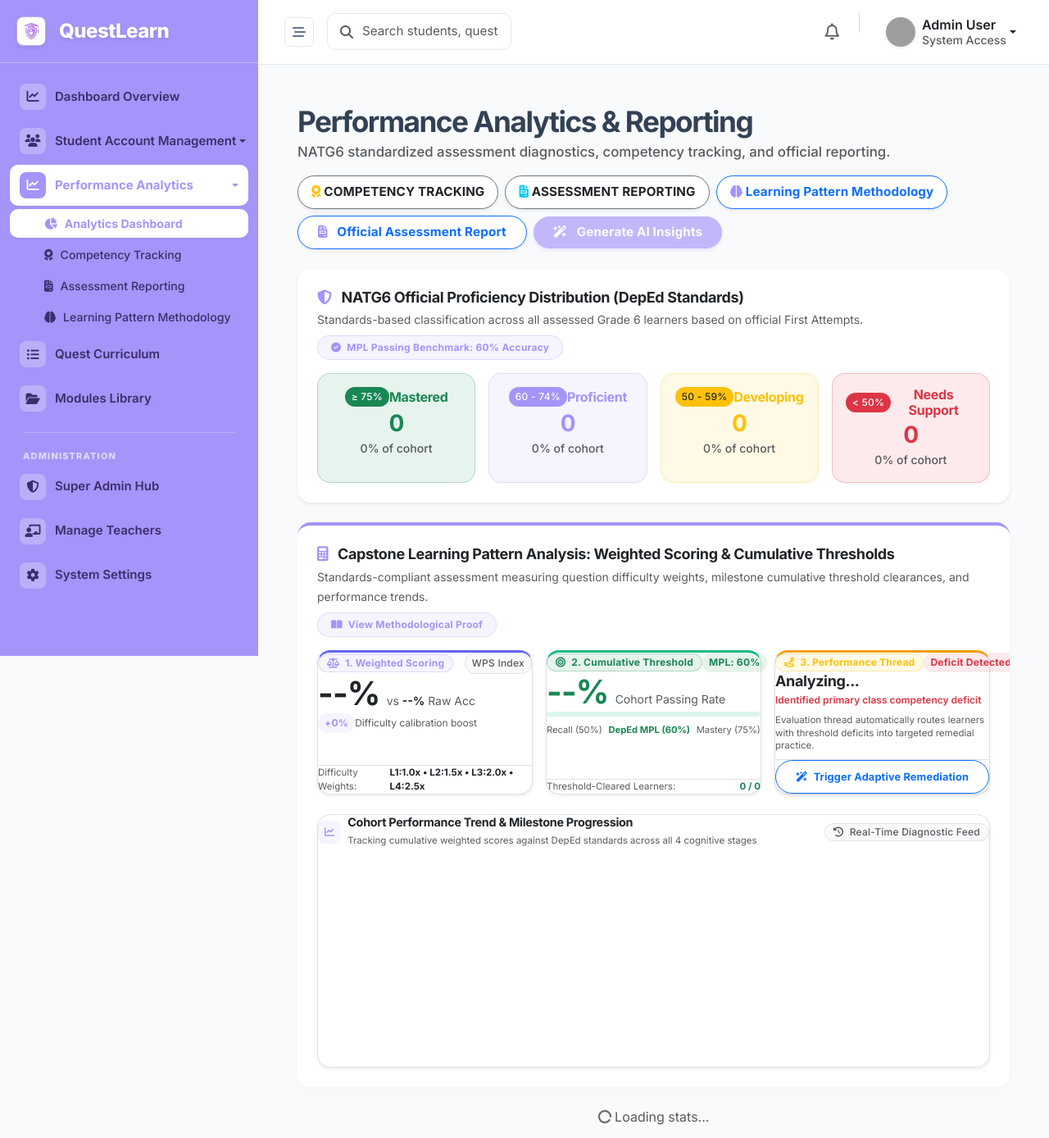
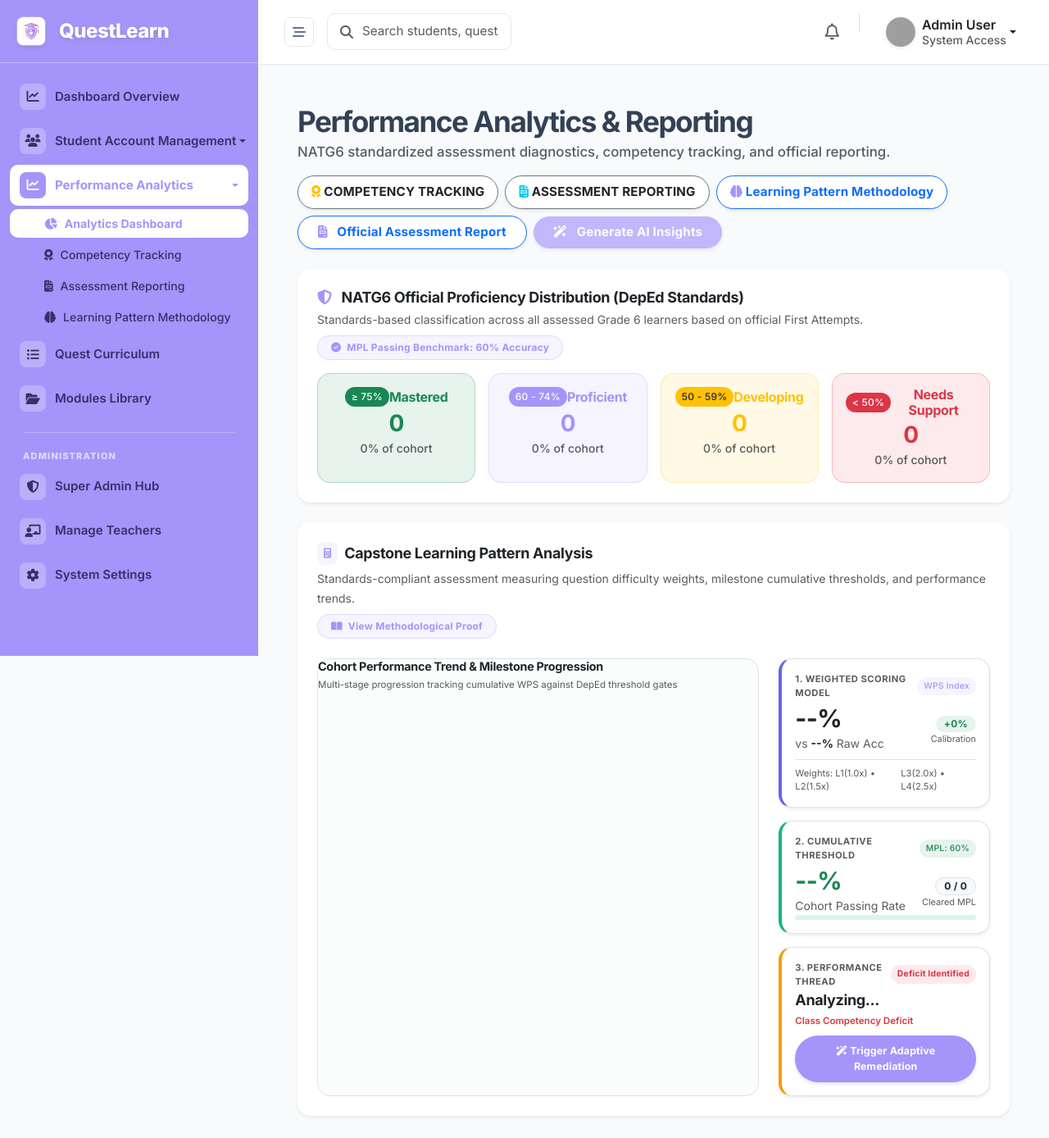
Before and after one commit to gentilesjaydev/questlearnadmin, a PHP site: page /pages/teacher/performance in a window 1280 px wide. Shown: the top 1388 px of the page at 82% size. Run offline with PHP 8.4, Linux system fonts and the light colour scheme; a map, chart or similar area stays blank; some libraries are stand-ins or nearby versions; grey boxes are pictures that could not be loaded.

Commit message:
style(performance): redesign Capstone Learning Pattern Analysis into modern 2-column layout (spacious chart + stacked pillar cards)

```diff
--- a/pages/teacher/performance.php
+++ b/pages/teacher/performance.php
@@ -106,124 +106,104 @@
                 </div>
 
                 <!-- Capstone Learning Pattern Analysis: Weighted Scoring, Cumulative Thresholds & Performance Trends -->
-                <div class="card border-0 shadow-sm rounded-4 mb-4 border-top border-primary border-4" style="box-shadow: 0 10px 15px -3px rgba(0, 0, 0, 0.02) !important;">
+                <div class="card border-0 shadow-sm rounded-4 mb-4">
                     <div class="card-body p-4">
-                        <div class="d-flex flex-wrap justify-content-between align-items-center mb-3 gap-2">
+                        <div class="d-flex flex-wrap justify-content-between align-items-center mb-4 gap-2">
                             <div>
-                                <h5 class="fw-bold text-dark mb-1">
-                                    <i class="fa-solid fa-calculator text-primary me-2"></i> Capstone Learning Pattern Analysis: Weighted Scoring & Cumulative Thresholds
-                                </h5>
-                                <small class="text-muted">Standards-compliant assessment measuring question difficulty weights, milestone cumulative threshold clearances, and performance trends.</small>
+                                <div class="d-flex align-items-center gap-2 mb-1">
+                                    <span class="badge bg-primary bg-opacity-10 text-primary p-2 rounded-3">
+                                        <i class="fa-solid fa-calculator"></i>
+                                    </span>
+                                    <h5 class="fw-bold text-dark mb-0">Capstone Learning Pattern Analysis</h5>
+                                </div>
+                                <small class="text-muted">Standards-compliant assessment measuring question difficulty weights, milestone cumulative thresholds, and performance trends.</small>
                             </div>
                             <a href="<?php echo $base; ?>pages/teacher/learning-pattern-methodology" class="badge bg-primary bg-opacity-10 text-primary border border-primary border-opacity-25 px-3 py-2 rounded-pill fw-bold text-decoration-none">
                                 <i class="fa-solid fa-book-open me-1"></i> View Methodological Proof
                             </a>
                         </div>
 
-                        <div class="row g-3 mb-4">
-                            <!-- 1. Weighted Scoring KPI -->
-                            <div class="col-lg-4 col-md-6">
-                                <div class="p-3.5 rounded-4 bg-white border shadow-sm h-100 d-flex flex-column justify-content-between" style="border-top: 3px solid #6366f1 !important;">
+                        <div class="row g-4 align-items-stretch">
+                            <!-- Left: Cohort Performance Trend Chart -->
+                            <div class="col-xl-8 col-lg-7">
+                                <div class="p-3.5 rounded-4 bg-light bg-opacity-50 border h-100 d-flex flex-column justify-content-between">
+                                    <div class="d-flex justify-content-between align-items-center mb-2">
                                         <div>
-                                        <div class="d-flex justify-content-between align-items-center mb-2.5">
-                                            <span class="badge bg-primary bg-opacity-10 text-primary border border-primary border-opacity-25 rounded-pill px-2.5 py-1 fw-bold small">
-                                                <i class="fa-solid fa-scale-balanced me-1"></i> 1. Weighted Scoring
-                                            </span>
-                                            <span class="badge bg-light text-muted border px-2 py-0.5 rounded-pill small">WPS Index</span>
-                                        </div>
-                                        <div class="d-flex align-items-baseline gap-2 mb-1.5">
-                                            <h2 class="fw-bolder mb-0 text-dark display-6" id="classWeightedScoreDisplay">--%</h2>
-                                            <span class="text-muted small">vs <strong id="classRawAccuracyDisplay" class="text-dark">--%</strong> Raw Acc</span>
-                                        </div>
-                                        <div class="d-flex align-items-center gap-1.5 mb-2">
-                                            <span class="badge bg-primary bg-opacity-10 text-primary rounded-pill px-2 py-0.5 small fw-bold" id="weightedAdjustmentDelta">+0%</span>
-                                            <span class="text-muted" style="font-size: 0.75rem;">Difficulty calibration boost</span>
+                                            <h6 class="fw-bold text-dark mb-0" style="font-size: 0.9rem;">Cohort Performance Trend &amp; Milestone Progression</h6>
+                                            <small class="text-muted" style="font-size: 0.72rem;">Multi-stage progression tracking cumulative WPS against DepEd threshold gates</small>
                                         </div>
                                     </div>
-                                    <div class="pt-2.5 border-top">
-                                        <div class="text-muted d-flex justify-content-between align-items-center" style="font-size: 0.72rem;">
-                                            <span>Difficulty Weights:</span>
-                                            <span class="fw-bold text-dark">L1:1.0x &bull; L2:1.5x &bull; L3:2.0x &bull; L4:2.5x</span>
-                                        </div>
+                                    <div style="position: relative; height: 320px; width: 100%;">
+                                        <canvas id="performanceTrendChart"></canvas>
                                     </div>
                                 </div>
                             </div>
 
-                            <!-- 2. Cumulative Threshold Progression -->
-                            <div class="col-lg-4 col-md-6">
-                                <div class="p-3.5 rounded-4 bg-white border shadow-sm h-100 d-flex flex-column justify-content-between" style="border-top: 3px solid #10b981 !important;">
+                            <!-- Right: 3 Capstone Pillar Cards Stacked -->
+                            <div class="col-xl-4 col-lg-5">
+                                <div class="d-flex flex-column justify-content-between h-100 gap-3">
+
+                                    <!-- 1. Weighted Scoring Card -->
+                                    <div class="p-3 rounded-4 bg-white border shadow-sm flex-fill" style="border-left: 4px solid #6366f1 !important;">
+                                        <div class="d-flex justify-content-between align-items-center mb-1">
+                                            <span class="text-uppercase fw-bold text-muted" style="font-size: 0.7rem; letter-spacing: 0.5px;">1. Weighted Scoring Model</span>
+                                            <span class="badge bg-primary bg-opacity-10 text-primary rounded-pill px-2 py-0.5" style="font-size: 0.65rem;">WPS Index</span>
+                                        </div>
+                                        <div class="d-flex align-items-baseline justify-content-between">
                                             <div>
-                                        <div class="d-flex justify-content-between align-items-center mb-2.5">
-                                            <span class="badge bg-success bg-opacity-10 text-success border border-success border-opacity-25 rounded-pill px-2.5 py-1 fw-bold small">
-                                                <i class="fa-solid fa-bullseye me-1"></i> 2. Cumulative Threshold
-                                            </span>
-                                            <span class="badge bg-success bg-opacity-10 text-success rounded-pill px-2 py-0.5 small fw-bold">MPL: 60%</span>
+                                                <h2 class="fw-bolder mb-0 text-dark" id="classWeightedScoreDisplay">--%</h2>
+                                                <small class="text-muted">vs <strong id="classRawAccuracyDisplay" class="text-dark">--%</strong> Raw Acc</small>
                                             </div>
-                                        <div class="d-flex align-items-baseline gap-2 mb-1.5">
-                                            <h2 class="fw-bolder mb-0 text-success display-6" id="cohortPassingThresholdPct">--%</h2>
-                                            <span class="text-muted small">Cohort Passing Rate</span>
-                                        </div>
-                                        <div class="progress mb-2" style="height: 6px; border-radius: 999px; background: rgba(16, 185, 129, 0.15);">
-                                            <div class="progress-bar bg-success rounded-pill" role="progressbar" id="cohortThresholdProgressBar" style="width: 0%"></div>
-                                        </div>
-                                        <div class="d-flex justify-content-between text-muted mb-2" style="font-size: 0.7rem;">
-                                            <span>Recall (50%)</span>
-                                            <span class="text-success fw-bold">DepEd MPL (60%)</span>
-                                            <span>Mastery (75%)</span>
+                                            <div class="text-end">
+                                                <span class="badge bg-success bg-opacity-10 text-success rounded-pill px-2.5 py-1 fw-bold" id="weightedAdjustmentDelta">+0%</span>
+                                                <small class="text-muted d-block mt-0.5" style="font-size: 0.68rem;">Calibration</small>
                                             </div>
                                         </div>
-                                    <div class="pt-2.5 border-top">
-                                        <div class="d-flex justify-content-between align-items-center" style="font-size: 0.72rem;">
-                                            <span class="text-muted">Threshold-Cleared Learners:</span>
-                                            <span class="fw-bold text-success" id="cohortThresholdClearedRatio">0 / 0</span>
-                                        </div>
-                                    </div>
+                                        <div class="pt-2 mt-2 border-top text-muted d-flex justify-content-between" style="font-size: 0.7rem;">
+                                            <span>Weights: L1(1.0x) &bull; L2(1.5x)</span>
+                                            <span>L3(2.0x) &bull; L4(2.5x)</span>
                                         </div>
                                     </div>
 
-                            <!-- 3. Performance Thread & Remediation -->
-                            <div class="col-lg-4 col-md-12">
-                                <div class="p-3.5 rounded-4 bg-white border shadow-sm h-100 d-flex flex-column justify-content-between" style="border-top: 3px solid #f59e0b !important;">
+                                    <!-- 2. Cumulative Threshold Progression Card -->
+                                    <div class="p-3 rounded-4 bg-white border shadow-sm flex-fill" style="border-left: 4px solid #10b981 !important;">
+                                        <div class="d-flex justify-content-between align-items-center mb-1">
+                                            <span class="text-uppercase fw-bold text-muted" style="font-size: 0.7rem; letter-spacing: 0.5px;">2. Cumulative Threshold</span>
+                                            <span class="badge bg-success bg-opacity-10 text-success rounded-pill px-2 py-0.5" style="font-size: 0.65rem;">MPL: 60%</span>
+                                        </div>
+                                        <div class="d-flex align-items-baseline justify-content-between mb-1.5">
                                             <div>
-                                        <div class="d-flex justify-content-between align-items-center mb-2.5">
-                                            <span class="badge bg-warning bg-opacity-10 text-warning border border-warning border-opacity-25 rounded-pill px-2.5 py-1 fw-bold small">
-                                                <i class="fa-solid fa-route me-1"></i> 3. Performance Thread
-                                            </span>
-                                            <span class="badge bg-danger bg-opacity-10 text-danger rounded-pill px-2 py-0.5 small fw-bold">Deficit Detected</span>
+                                                <h2 class="fw-bolder mb-0 text-success" id="cohortPassingThresholdPct">--%</h2>
+                                                <small class="text-muted">Cohort Passing Rate</small>
                                             </div>
-                                        <div class="mb-1">
-                                            <h5 class="fw-bolder mb-0 text-dark" id="primaryClassBottleneckText">Analyzing...</h5>
-                                        </div>
-                                        <small class="text-danger fw-semibold d-block mb-2" id="primaryClassBottleneckSub" style="font-size: 0.75rem;">Identified primary class competency deficit</small>
-                                        <p class="text-muted mb-2" style="font-size: 0.72rem; line-height: 1.35;">
-                                            Evaluation thread automatically routes learners with threshold deficits into targeted remedial practice.
-                                        </p>
-                                    </div>
-                                    <div class="pt-2.5 border-top">
-                                        <button onclick="document.getElementById('aiInsightsBtn').click()" class="btn btn-sm btn-outline-primary w-100 rounded-pill fw-bold py-1.5 shadow-sm" style="font-size: 0.8rem;">
-                                            <i class="fa-solid fa-wand-magic-sparkles me-1"></i> Trigger Adaptive Remediation
-                                        </button>
+                                            <div class="text-end">
+                                                <span class="badge bg-light text-dark border rounded-pill px-2.5 py-1 fw-bold" id="cohortThresholdClearedRatio">0 / 0</span>
+                                                <small class="text-muted d-block mt-0.5" style="font-size: 0.68rem;">Cleared MPL</small>
                                             </div>
                                         </div>
+                                        <div class="progress" style="height: 6px; border-radius: 999px; background: rgba(16, 185, 129, 0.15);">
+                                            <div class="progress-bar bg-success rounded-pill" role="progressbar" id="cohortThresholdProgressBar" style="width: 0%"></div>
                                         </div>
                                     </div>
 
-                        <!-- Performance Trend Line Chart (Clean & Unified) -->
-                        <div class="border rounded-4 p-3.5 bg-white shadow-sm">
-                            <div class="d-flex flex-wrap justify-content-between align-items-center mb-3 gap-2">
-                                <div class="d-flex align-items-center gap-2">
-                                    <span class="badge bg-primary bg-opacity-10 text-primary p-2 rounded-3"><i class="fa-solid fa-chart-line"></i></span>
+                                    <!-- 3. Performance Thread & Remediation Card -->
+                                    <div class="p-3 rounded-4 bg-white border shadow-sm flex-fill" style="border-left: 4px solid #f59e0b !important;">
+                                        <div class="d-flex justify-content-between align-items-center mb-1">
+                                            <span class="text-uppercase fw-bold text-muted" style="font-size: 0.7rem; letter-spacing: 0.5px;">3. Performance Thread</span>
+                                            <span class="badge bg-danger bg-opacity-10 text-danger rounded-pill px-2 py-0.5 fw-bold" style="font-size: 0.65rem;">Deficit Identified</span>
+                                        </div>
+                                        <div class="d-flex justify-content-between align-items-center mb-2">
                                             <div>
-                                        <h6 class="fw-bold text-dark mb-0" style="font-size: 0.9rem;">Cohort Performance Trend & Milestone Progression</h6>
-                                        <small class="text-muted" style="font-size: 0.72rem;">Tracking cumulative weighted scores against DepEd standards across all 4 cognitive stages</small>
+                                                <h5 class="fw-bolder mb-0 text-dark" id="primaryClassBottleneckText">Analyzing...</h5>
+                                                <small class="text-danger fw-semibold" id="primaryClassBottleneckSub" style="font-size: 0.72rem;">Class Competency Deficit</small>
                                             </div>
                                         </div>
-                                <span class="badge bg-light text-muted border px-2.5 py-1 rounded-pill small">
-                                    <i class="fa-solid fa-clock-rotate-left me-1"></i> Real-Time Diagnostic Feed
-                                </span>
+                                        <button onclick="document.getElementById('aiInsightsBtn').click()" class="btn btn-sm btn-primary w-100 rounded-pill fw-bold py-1.5 shadow-sm" style="font-size: 0.78rem;">
+                                            <i class="fa-solid fa-wand-magic-sparkles me-1.5"></i> Trigger Adaptive Remediation
+                                        </button>
                                     </div>
-                            <div style="position: relative; height: 250px;">
-                                <canvas id="performanceTrendChart"></canvas>
+
+                                </div>
                             </div>
                         </div>
                     </div>
```
Lines whose indentation alone changed are shown as unchanged.
